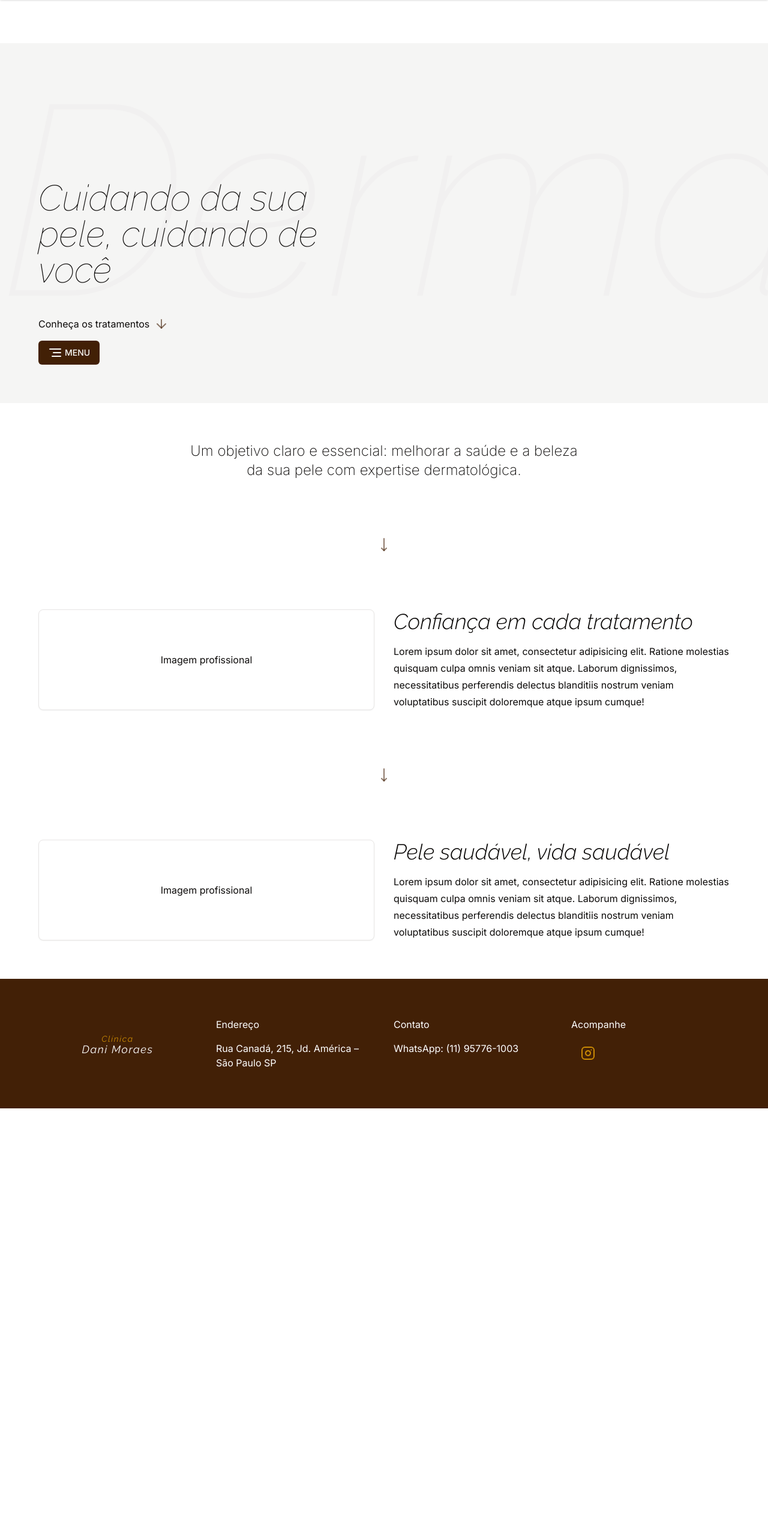
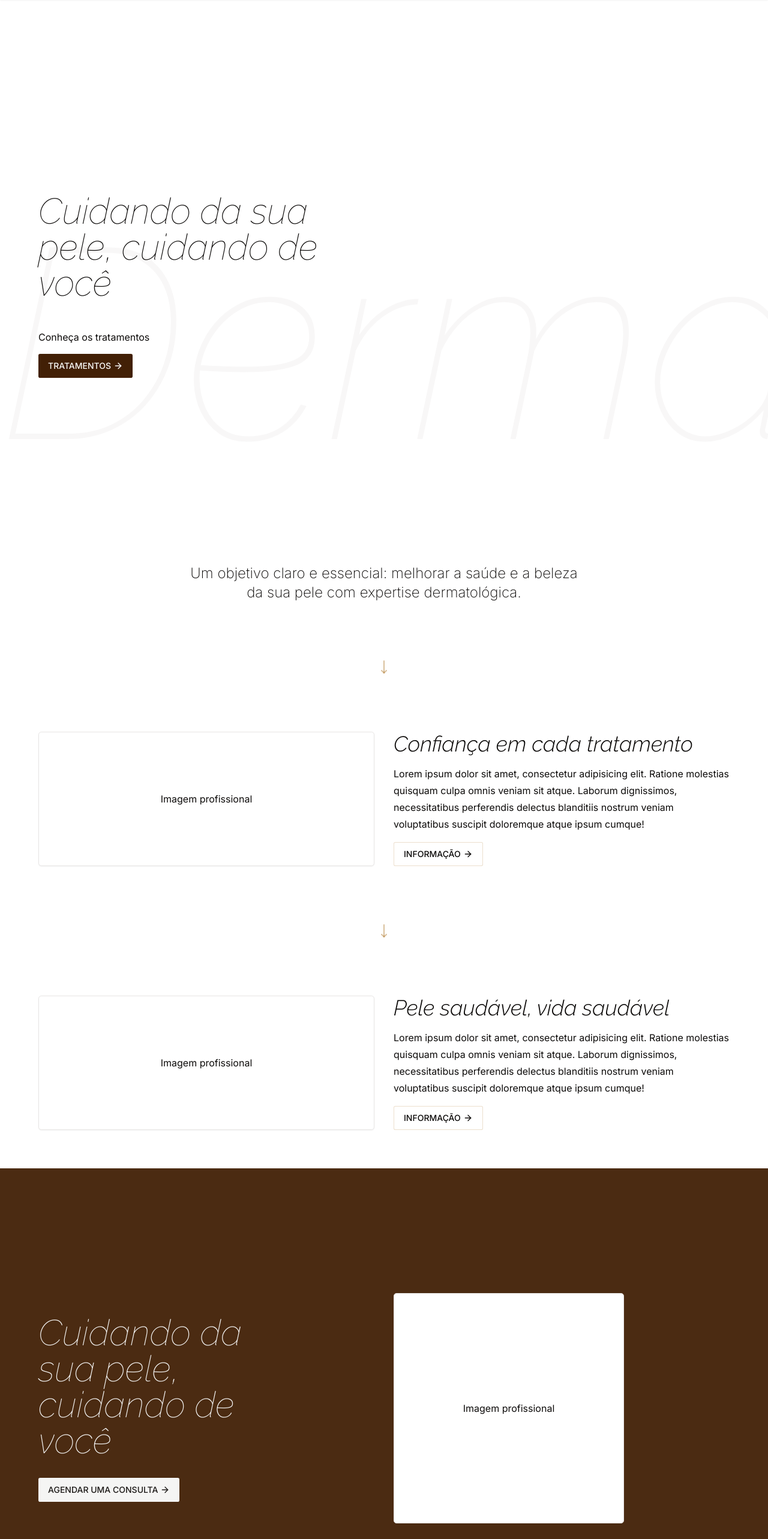
Before and after one commit to GabrielOtsugua/dani-portfolio, a Next.js app: page / in a window 1280 px wide. Shown: the top 2566 px of the page at 60% size. Before the commit the page ends 1848 px from the top, so only its background shows below. Built offline with nearby package versions, Linux system fonts and the light colour scheme.

Commit message:
corrigir detalhes de design da home

```diff
--- a/src/app/globals.css
+++ b/src/app/globals.css
@@ -25,7 +25,7 @@
     --border: 20 5.9% 90%;
     --input: 20 5.9% 90%;
     --ring: 20 14.3% 4.1%;
-    --radius: 0.5rem;
+    --radius: 0.3rem;
     --chart-1: 12 76% 61%;
     --chart-2: 173 58% 39%;
     --chart-3: 197 37% 24%;
--- a/src/app/page.tsx
+++ b/src/app/page.tsx
@@ -1,22 +1,15 @@
-import Logo from "@/components/Logo";
 import { Button } from "@/components/ui/button";
 import { Card } from "@/components/ui/card";
-import {
-  AlignRight,
-  ArrowDown,
-  ArrowRight,
-  Instagram,
-  MoveDown,
-  MoveDownLeft,
-  MoveDownRight,
-  MoveRight,
-} from "lucide-react";
+import { ArrowRight, Instagram, MoveDown } from "lucide-react";
 
 export default function Home() {
   return (
     <div>
-      <div className="relative bg-stone-100 w-full h-[600px] p-16 flex flex-col items-start justify-end">
-        <em className="absolute bottom-0 left-0 z-0 font-custom font-thin text-[450px] text-stone-200/30">
+      <div className="relative w-full h-screen p-16 flex flex-col items-start justify-center">
+        <em
+          id="dermatologista"
+          className="absolute top-[20%] left-0 z-0 font-custom font-thin text-[450px] text-stone-200/30 select-none"
+        >
           Dermatologista
         </em>
 
@@ -24,11 +17,11 @@ export default function Home() {
           <em className="text-6xl font-custom font-thin">
             Cuidando da sua pele, cuidando de você
           </em>
-          <p className="flex gap-2 mt-8">
-            Conheça os tratamentos <ArrowDown className="text-main/60" />
+          <p className="flex items-center gap-2 mt-8">
+            Conheça os tratamentos{" "}
           </p>
-          <Button className="gap-1 w-">
-            <AlignRight /> MENU
+          <Button className="gap-1">
+            TRATAMENTOS <ArrowRight size={16} />
           </Button>
         </span>
       </div>
@@ -40,7 +33,7 @@ export default function Home() {
         </p>
       </div>
 
-      <MoveDown className="w-full my-8 text-main/60" />
+      <MoveDown className="w-full my-8 text-main2/40" />
 
       <div className="grid grid-cols-2 p-16 gap-8">
         <Card className="flex justify-center items-center">
@@ -56,10 +49,13 @@ export default function Home() {
             dignissimos, necessitatibus perferendis delectus blanditiis nostrum
             veniam voluptatibus suscipit doloremque atque ipsum cumque!
           </p>
+          <Button variant={"outline"} className="gap-1">
+            INFORMAÇÃO <ArrowRight size={16} />
+          </Button>
         </div>
       </div>
 
-      <MoveDown className="w-full my-8 text-main/60" />
+      <MoveDown className="w-full my-8 text-main2/40" />
 
       <div className="grid grid-cols-2 p-16 gap-8">
         <Card className="flex justify-center items-center">
@@ -75,13 +71,33 @@ export default function Home() {
             dignissimos, necessitatibus perferendis delectus blanditiis nostrum
             veniam voluptatibus suscipit doloremque atque ipsum cumque!
           </p>
+          <Button variant={"outline"} className="gap-1">
+            INFORMAÇÃO <ArrowRight size={16} />
+          </Button>
         </div>
       </div>
 
-      <footer className="grid grid-cols-4 bg-yellow-950 text-background gap-8 p-16">
+      <div className="h-screen grid grid-cols-2 gap-8 items-center bg-main/95 p-16 text-stone-100">
+        <main className="space-y-8">
+          <p className="font-custom font-thin italic text-6xl w-[350px]">
+            Cuidando da sua pele, cuidando de você
+          </p>
+
+          <Button variant={"secondary"} className="gap-1">
+            AGENDAR UMA CONSULTA <ArrowRight size={16} />
+          </Button>
+        </main>
+        <div>
+          <Card className="bg-white w-96 h-96 flex justify-center items-center">
+            Imagem profissional
+          </Card>
+        </div>
+      </div>
+
+      <footer className="grid grid-cols-4 bg-main text-background gap-8 p-16">
         <div className="flex justify-center items-center">
           <em className="text-center font-custom tracking-widest">
-            <p className="text-sm text-yellow-600">Clínica</p>
+            <p className="text-sm text-main2">Clínica</p>
             <p className="text-lg leading-4">Dani Moraes</p>
           </em>
         </div>
@@ -97,7 +113,7 @@ export default function Home() {
           <p className="mb-4">Acompanhe</p>
           <Button
             variant={"ghost"}
-            className="rounded-full p-2 ml-2 text-yellow-600"
+            className="rounded-full p-2 ml-2 text-main2"
           >
             <Instagram />
           </Button>
--- a/src/components/Header.tsx
+++ b/src/components/Header.tsx
@@ -1,6 +1,6 @@
 "use client";
 
-import { AlignRight, AppWindow, Instagram, Menu } from "lucide-react";
+import { AlignRight, ArrowRight, Ghost, Instagram } from "lucide-react";
 import { Button } from "./ui/button";
 import { useEffect, useState } from "react";
 import Logo from "./Logo";
@@ -33,16 +33,16 @@ export default function Header() {
 
   return (
     <header
-      className={`sticky top-0 z-50 backdrop-blur-sm bg-background/80 flex justify-between items-center px-16 py-4 transition duration-500 shadow ${
+      className={`sticky top-0 z-50 backdrop-blur-sm bg-background/80 flex justify-between items-center px-16 py-4 transition duration-500 shadow-sm ${
         show ? "transform translate-y-0" : "transform -translate-y-full"
       }`}
     >
-      <nav className="flex items-center">
+      {/* <nav className="flex items-center">
         <Button
           variant={"secondary"}
           className="flex items-center gap-1 text-xs"
         >
-          <AlignRight className="text-main/60" /> MENU
+          <AlignRight size={20} className="text-main/60" /> MENU
         </Button>
         <Separator orientation="vertical" className="h-8 mx-8 bg-stone-300" />
         <Logo />
@@ -53,6 +53,20 @@ export default function Header() {
           <Instagram className="text-main/60" />
         </Button>
         <Button>AGENDAR UMA CONSULTA</Button>
+      </nav> */}
+
+      <nav className="w-full flex items-center justify-between">
+        <Button variant={"ghost"} className="flex items-center gap-1 text-xs">
+          <AlignRight size={20} /> MENU
+        </Button>
+
+        <Logo />
+
+        <span className="flex items-center gap-4">
+          <Button variant={"outline"} className="gap-1">
+            AGENDAR UMA CONSULTA <ArrowRight size={16} />
+          </Button>
+        </span>
       </nav>
     </header>
   );
--- a/src/components/Logo.tsx
+++ b/src/components/Logo.tsx
@@ -1,8 +1,8 @@
 export default function Logo() {
   return (
     <em className="text-center font-custom tracking-widest">
-      <p className="text-sm text-main/60">Clínica</p>
-      <p className="text-lg leading-4">Dani Moraes</p>
+      <p className="text text-main2/40">Clínica</p>
+      <p className="text-xl leading-5 text-yellow-700/40">Dani Moraes</p>
     </em>
   );
 }
--- a/src/components/ui/button.tsx
+++ b/src/components/ui/button.tsx
@@ -13,7 +13,7 @@ const buttonVariants = cva(
         destructive:
           "bg-destructive text-destructive-foreground hover:bg-destructive/90",
         outline:
-          "border border-input bg-background hover:bg-accent hover:text-accent-foreground",
+          "border border-main2/20 bg-background hover:bg-accent hover:text-accent-foreground",
         secondary:
           "bg-secondary text-secondary-foreground hover:bg-secondary/80",
         ghost: "hover:bg-accent hover:text-accent-foreground",
--- a/tailwind.config.ts
+++ b/tailwind.config.ts
@@ -23,6 +23,7 @@ const config = {
     extend: {
       colors: {
         main: "#422006",
+        main2: "#a16207",
         border: "hsl(var(--border))",
         input: "hsl(var(--input))",
         ring: "hsl(var(--ring))",
```
